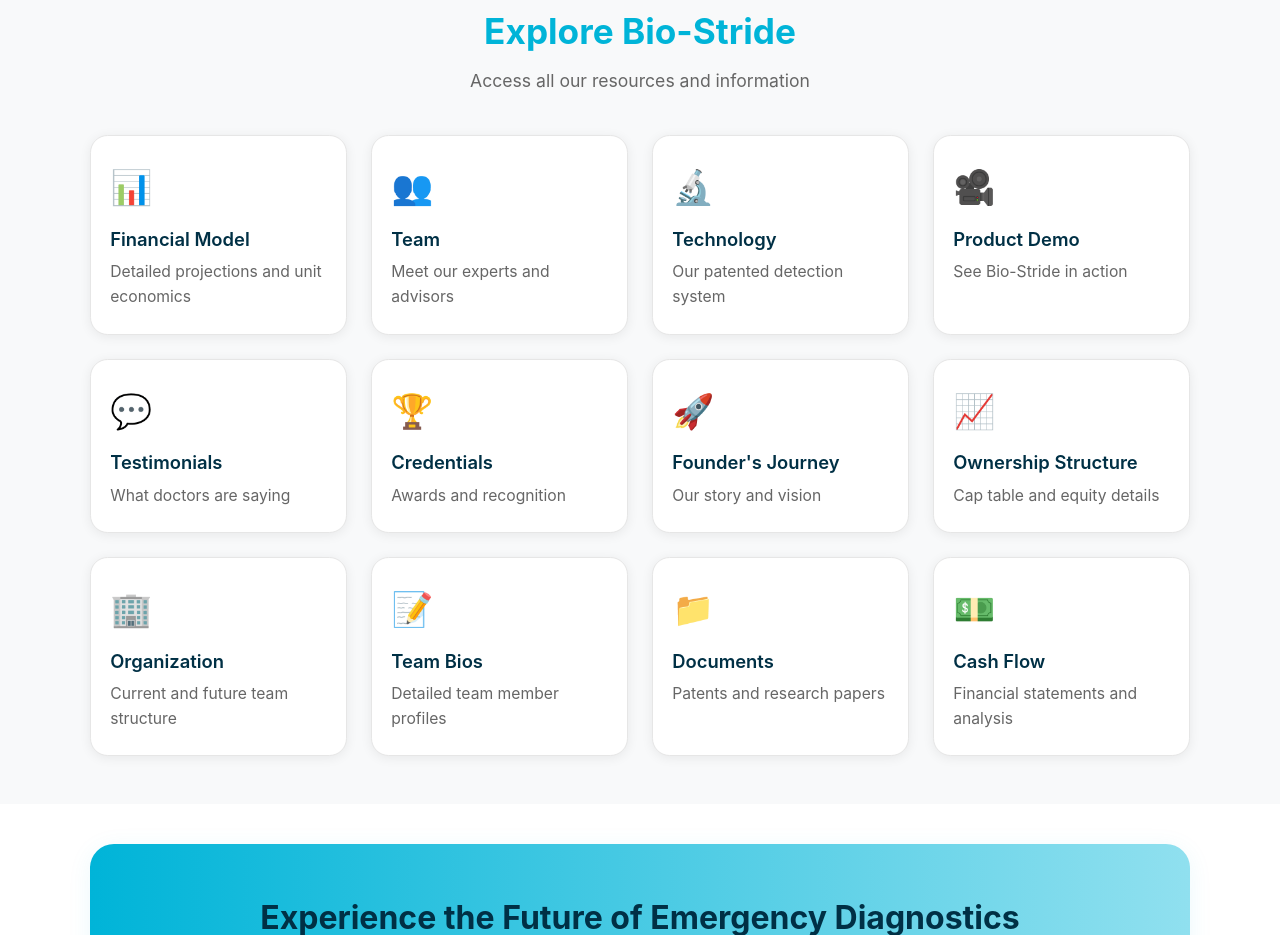
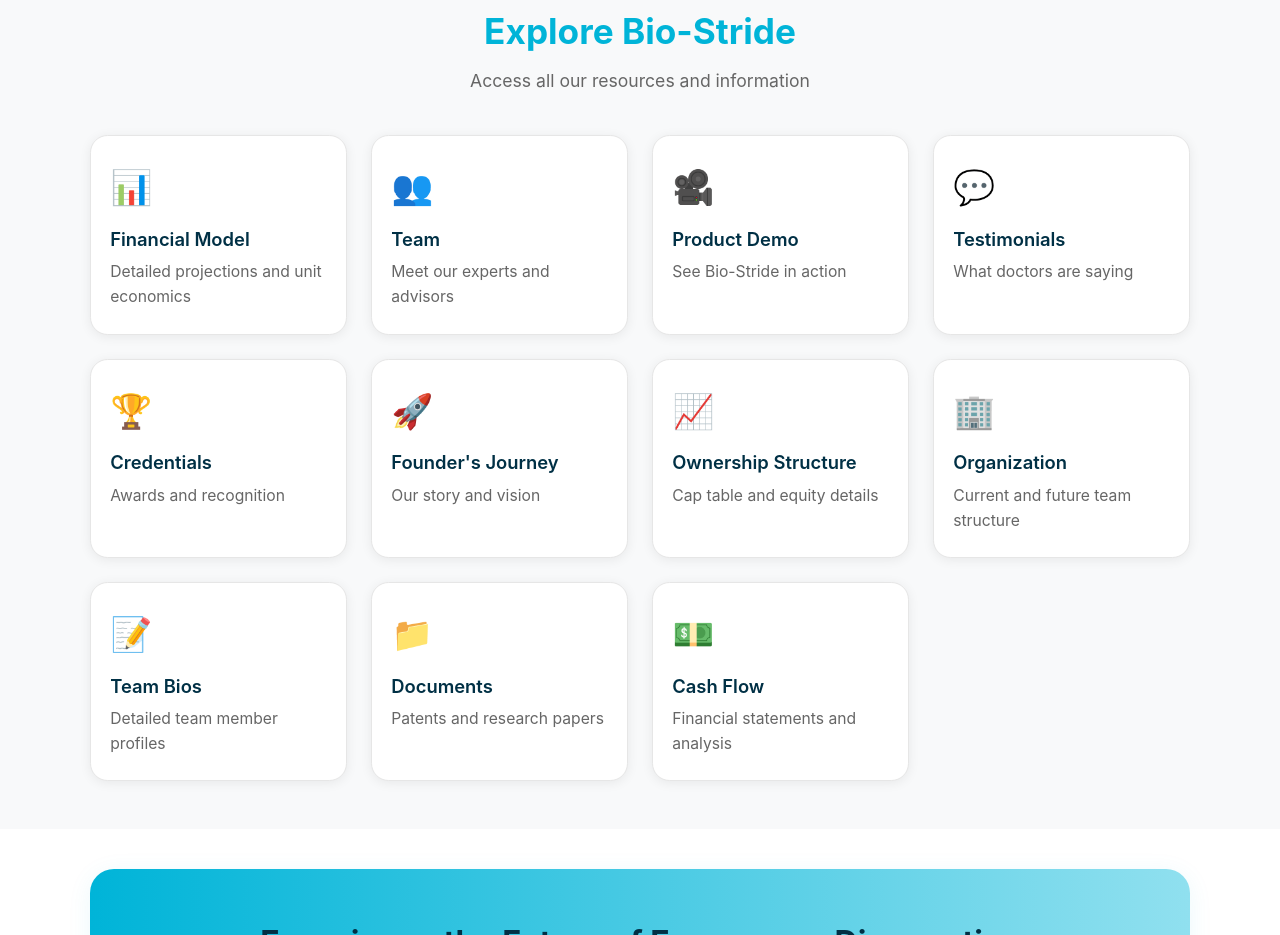
Before and after one commit to anagh-sinha/biostride-website, a plain HTML site: page index.html in a window 1280 px wide. Shown: the part 5739-6674 px from the top of the page. Drawn offline with Linux system fonts and the light colour scheme.

Commit message:
Update homepage

```diff
--- a/index.html
+++ b/index.html
@@ -1172,13 +1172,6 @@
                         <p style="color: var(--text-light); font-size: 0.98rem;">Meet our experts and advisors</p>
                     </div>
                 </a>
-                <a href="/technology" class="link-card" style="background: var(--white); border-radius: 1.1rem; box-shadow: 0 2px 12px rgba(0,0,0,0.07); padding: 1.5rem 1.2rem; display: flex; flex-direction: column; align-items: flex-start; text-decoration: none; transition: box-shadow 0.2s, transform 0.2s; border: 1px solid #e6e6e6;">
-                    <div class="link-icon" style="font-size: 2.1rem; margin-bottom: 0.7rem;">🔬</div>
-                    <div class="link-content">
-                        <h3 style="font-size: 1.15rem; font-weight: 600; color: var(--dark-blue); margin-bottom: 0.3rem;">Technology</h3>
-                        <p style="color: var(--text-light); font-size: 0.98rem;">Our patented detection system</p>
-                    </div>
-                </a>
                 <a href="/demo" class="link-card" style="background: var(--white); border-radius: 1.1rem; box-shadow: 0 2px 12px rgba(0,0,0,0.07); padding: 1.5rem 1.2rem; display: flex; flex-direction: column; align-items: flex-start; text-decoration: none; transition: box-shadow 0.2s, transform 0.2s; border: 1px solid #e6e6e6;">
                     <div class="link-icon" style="font-size: 2.1rem; margin-bottom: 0.7rem;">🎥</div>
                     <div class="link-content">
```
